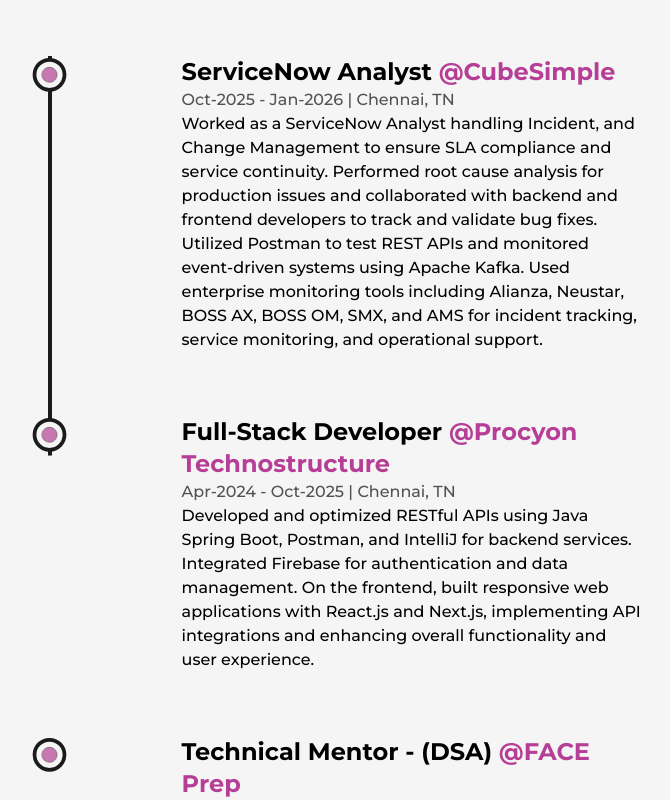
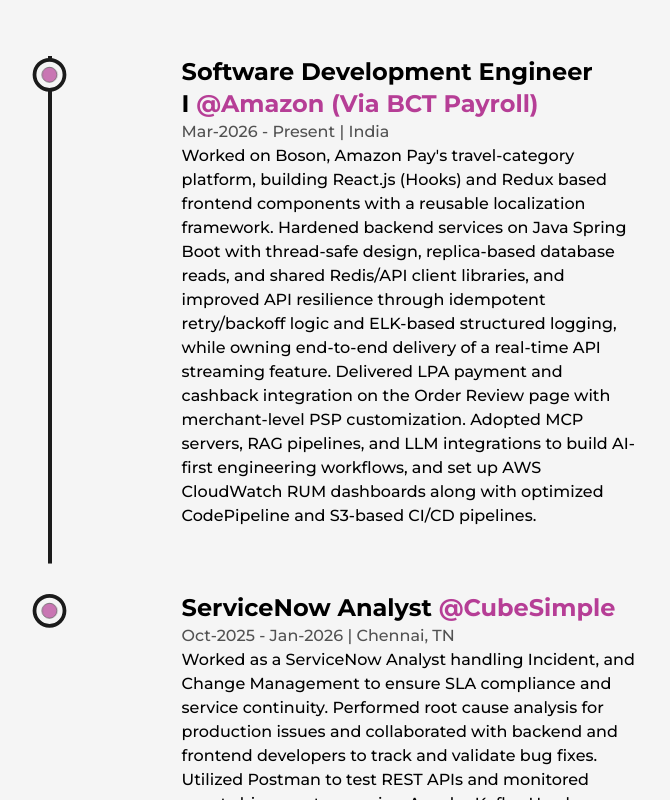
Before and after one commit to Naveee08/Naveen-Kumar-Portfolio, a Next.js app: page /about in a window 1280 px wide. Shown: the part 2540-3340 px from the top of the page, without its empty margins (244-914 px from the left). Built offline with nearby package versions, Linux system fonts and the light colour scheme.

Commit message:
Update Experience.js
Update the recent experience

```diff
--- a/src/components/Experience.js
+++ b/src/components/Experience.js
@@ -59,6 +59,14 @@
 
                     <ul className='w-full flex flex-col items-start justify-between ml-4 xs:ml-2 ' >
 
+
+                                               <Details
+    position="Software Development Engineer I" company="Amazon (via BCT Payroll)"
+    companyLink="https://www.amazon.com/"
+    time="Mar-2026 - Present" address="India"
+    work="Worked on Boson, Amazon Pay's travel-category platform, building React.js (Hooks) and Redux based frontend components with a reusable localization framework. Hardened backend services on Java Spring Boot with thread-safe design, replica-based database reads, and shared Redis/API client libraries, and improved API resilience through idempotent retry/backoff logic and ELK-based structured logging, while owning end-to-end delivery of a real-time API streaming feature. Delivered LPA payment and cashback integration on the Order Review page with merchant-level PSP customization. Adopted MCP servers, RAG pipelines, and LLM integrations to build AI-first engineering workflows, and set up AWS CloudWatch RUM dashboards along with optimized CodePipeline and S3-based CI/CD pipelines."
+/>
+
                         <Details
     position="ServiceNow Analyst"
     company="CubeSimple"
@@ -76,14 +84,6 @@
         work="Developed and optimized RESTful APIs using Java Spring Boot, Postman, and IntelliJ for backend services. Integrated Firebase for authentication and data management. On the frontend, built responsive web applications with React.js and Next.js, implementing API integrations and enhancing overall functionality and user experience."
 />
 
-
-                        <Details
-        position="Technical Mentor - (DSA)" company="FACE Prep"
-        companyLink="https://faceprep.edmingle.com/"
-        time="Jan-2025 - Mar-2025" address="Coimbatore, TN"
-        work="Guided students in mastering data structures and algorithms, focusing on problem-solving strategies and competitive programming. Designed and delivered hands-on coding sessions, implemented optimized solutions, and fostered analytical thinking, enabling learners to excel in technical interviews and coding challenges."
- />
-
                     </ul>
                 </div>
         </div>
```
